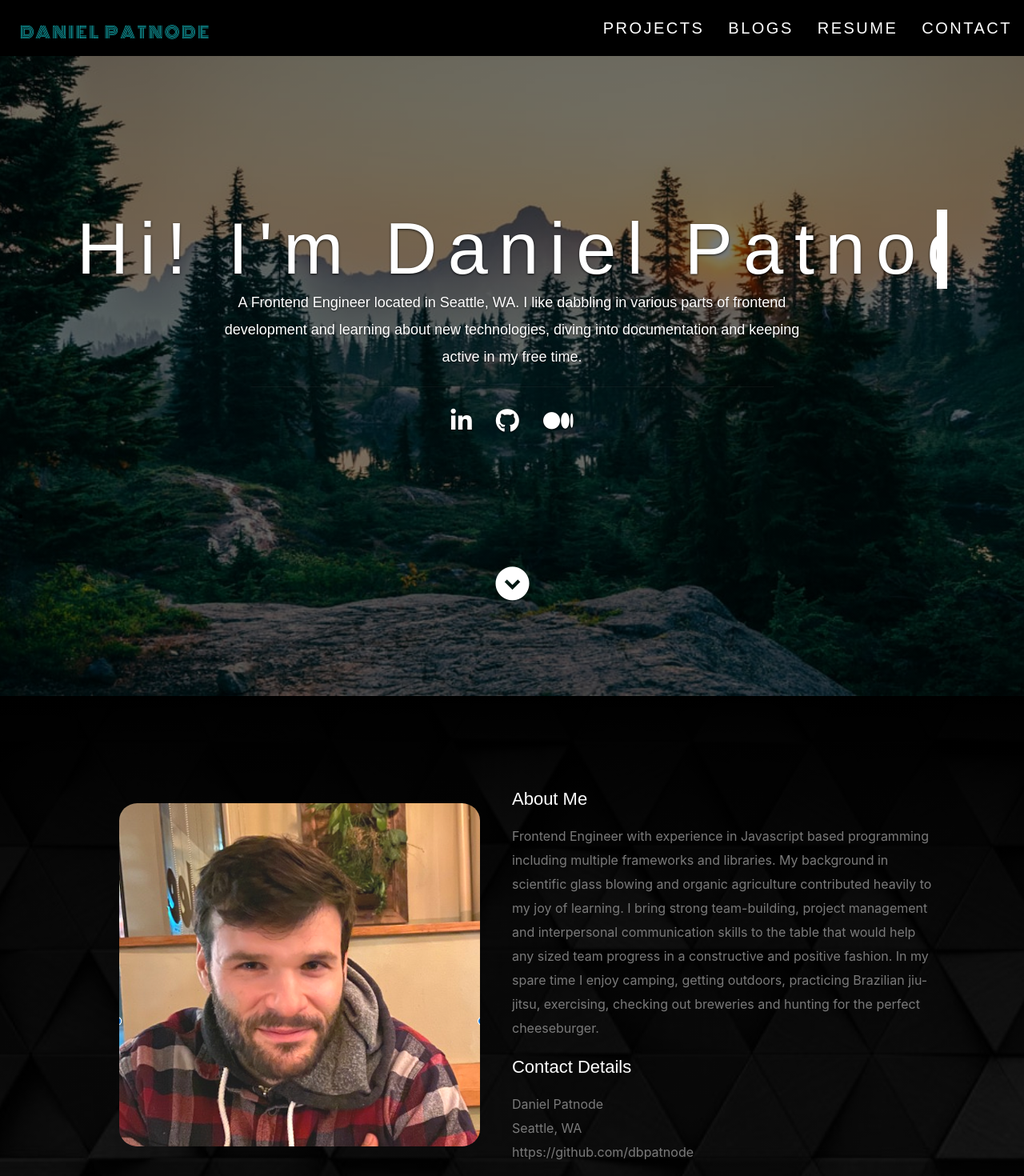
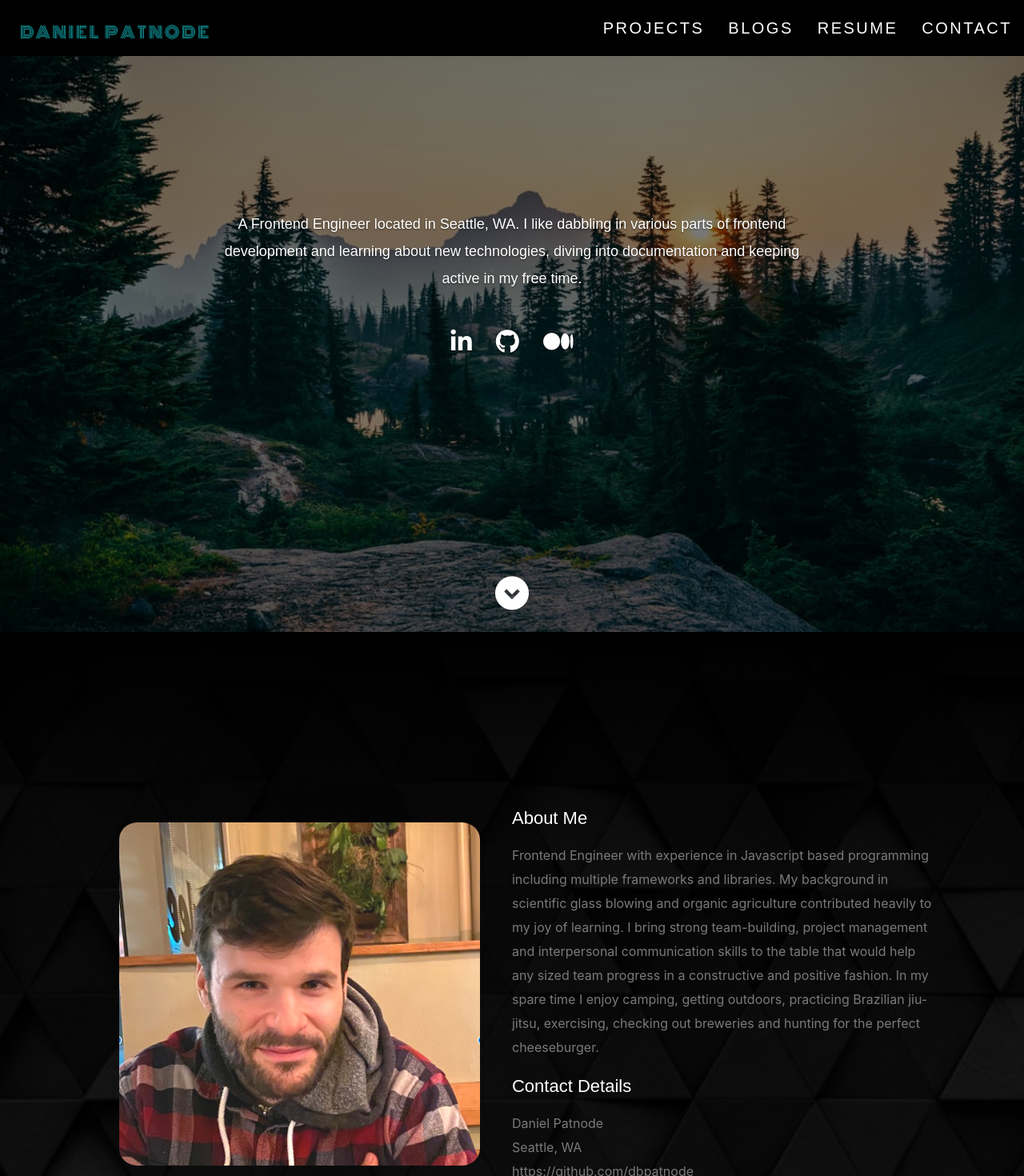
Before and after one commit to dbpatnode/major-remake, a React (Create React App) app in the folder major-remake/: page / in a window 1280 px wide. Shown: the top 1470 px of the page at 80% size. Built offline with nearby package versions, Linux system fonts and the light colour scheme.

Commit message:
changed height of banner section

```diff
--- a/major-remake/src/components/about/about.style.scss
+++ b/major-remake/src/components/about/about.style.scss
@@ -1,21 +1,17 @@
 #about {
-    padding-top: 96px;
+    // padding-top: 96px;
+    padding: 200px 0px;
     position: relative;
-    max-height: 400px;
-    min-height: 100vh;
+    // max-height: 400px;
+    // min-height: 100vh;
     width: 100%;
     background: linear-gradient(rgba(0, 0, 0, 1),
     rgba(0, 0, 0, 0.5)), url(dark-pattern.jpg) no-repeat top center;
-    background-size: cover !important;
-    -webkit-background-size: cover !important;
+    background-size: cover;
+    -webkit-background-size: cover;
     overflow: hidden;
 
     .content-container{
-        // display: grid;
-        // grid-template-columns: 200px 1fr;
-        // grid-template-rows: 60px 1fr 60px;
-        // grid-column-gap: 16px;
-        // grid-row-gap: 16px;
         display: flex;
         width: 83%;
         margin: 0 auto;
@@ -25,19 +21,8 @@
             display: flex;
             align-items: center;
             justify-content: center;
-            // height: 400px;
-            // width: 100%;
-            // grid-area: 2 / 3/ 4 / 1;
-            // margin-top: 80px;
-            // padding-left: 100px;
 
             .profile-pic {
-                // position: relative;
-                // width: 200px;
-                // height: 300px;
-                // border-radius: 5%;
-                // background-color: pink
-
                 position: relative;
                 width: 85%;
                 height: 85%;
@@ -52,12 +37,34 @@
 
         .information-container {
             width: 50%;
-            // grid-area: 2 / 6 / 3 / 6;
-            // padding-top: 60px;
-            // padding-right: 60px;
-            // padding-left: 100px;
         }
     }
+
+
+
+    @media only screen and (min-width: 1300px) and (max-width: 100000000000000000000px) {
+        .content-container{
+            width: 59%;
+        }
+      }
+
+      @media only screen and (max-width: 531px) {
+            .content-container{
+                flex-direction: column;
+
+                .headshot-container{
+                    width: 100% ;
+
+                    .profile-pic{
+                        height: 65vh;
+                        width: 95vw;
+                    }
+                }
+                .information-container{
+                    width: 100% ;
+                }
+            }
+      }
 
 
     h2 {
@@ -101,3 +108,10 @@
         font-size: 20px;
     }
 }
+
+
+@media only screen and (max-width: 531px) {
+    #about {
+        padding: 60px 0px 40px 0px;
+    }
+}
--- a/major-remake/src/components/homepage/homepage.component.jsx
+++ b/major-remake/src/components/homepage/homepage.component.jsx
@@ -7,9 +7,9 @@
     <div className="homepage">
         <div className="row banner">
             <div className="banner-text">
-                <div className="typewriter">
+                {/* <div className="typewriter">
                     <h1 className="responsive-headline">Hi! I'm {resumeData.name}.</h1>
-                </div>
+                </div> */}
                 <h3 style={{ color: '#fff', fontFamily: 'sans-serif ' }}>A {resumeData.role} located in {resumeData.location}. {resumeData.roleDescription}</h3>
                 <hr />
                 <ul className="social">
@@ -27,11 +27,11 @@
             </div>
         </div>
 
-        <ul>
-            <p className="scrolldown">
-                <li><Link to="about" spy={true} smooth={true}><i className="icon-down-circle"></i></Link></li>
-            </p>
-        </ul>
+        <div className="scrolldown">
+            <div>
+                <Link to="about" spy={true} smooth={true}><i className="icon-down-circle"></i></Link>
+            </div>
+        </div>
     </div >
 )
 
--- a/major-remake/src/components/homepage/homepage.style.scss
+++ b/major-remake/src/components/homepage/homepage.style.scss
@@ -1,22 +1,27 @@
 
 .homepage {
+   display: flex;
+   align-items: center;
+   justify-content: center;
+   flex-direction: column;
    position: relative;
-   height: 800px;
-   min-height: 100vh;
+   // height: 800px;
+   min-height: 90vh;
    width: 100%;
    background: linear-gradient(rgba(0, 0, 0, 0.5),
    rgba(0, 0, 0, 0.5)), url(homepage-background.jpg) no-repeat top center;
-   background-size: cover !important;
-   -webkit-background-size: cover !important;
+   background-size: cover;
+   -webkit-background-size: cover;
    text-align: center;
    overflow: hidden;
 
    /* text and links*/
    .banner {
-      display: inline-block;
-      vertical-align: middle;
-      margin: 15% 50px 20px 50px;
+      flex: 0 1 auto; //check this
+      display: flex;
+      align-items: center;
       width: 85%;
+      height: 74vh;
       padding-bottom: 30px;
       text-align: center;
    }
@@ -54,7 +59,7 @@
       letter-spacing: .15em; /* Adjust as needed */
       animation:
          typing 3.5s steps(40, end),
-         blink-caret .75s step-end infinite;
+         blink-caret .75s step-end;
    }
 
    /* The typing effect */
@@ -92,14 +97,16 @@
    }
 
    .scrolldown  {
+      flex: 1 1 auto;
+      display: flex;
+      align-items: center;
+      justify-content: center;
+      width: 100%;
+
+
       a {
       cursor: pointer;
-      position: absolute;
-      bottom: 15vh;
-      left: 50%;
-      margin-left: -29px;
       color: #fff;
-      display: block;
       height: 42px;
       width: 42px;
       font-size: 42px;
```
